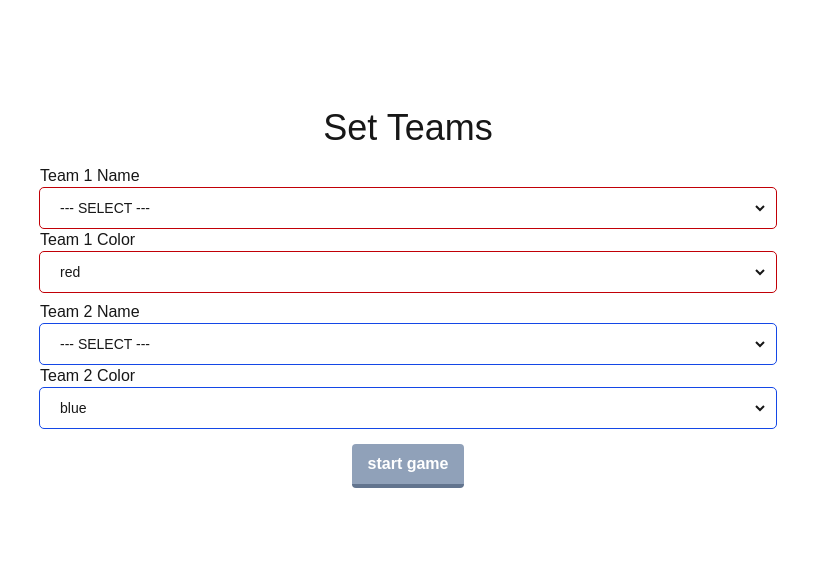
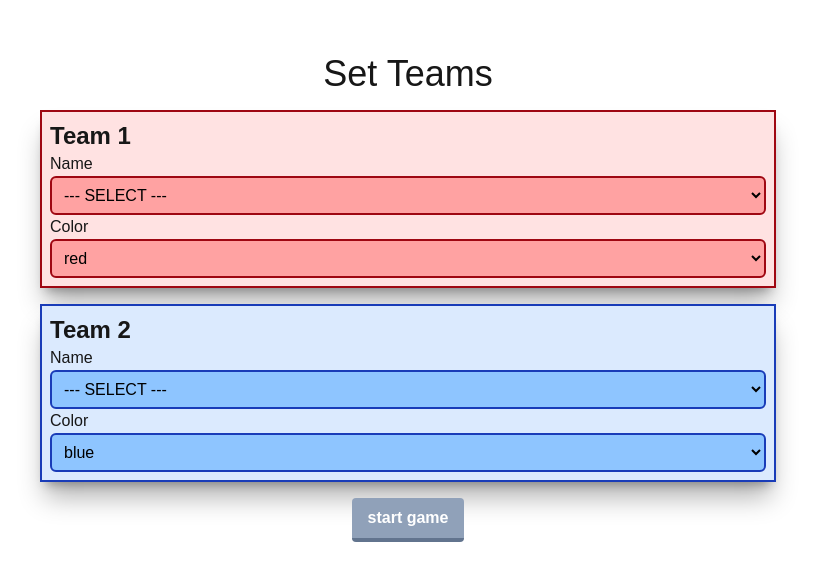
Before and after one commit to Merk42/cornholder, a Next.js app: page /pwa/cornholder/start in a window 1280 px wide. Shown: the part 110-690 px from the top of the page, without its empty margins (232-1047 px from the left). Built offline with nearby package versions, Linux system fonts and the light colour scheme.

Commit message:
similar name and color layout

```diff
--- a/app/start/page.tsx
+++ b/app/start/page.tsx
@@ -2,7 +2,7 @@
 import { useState } from 'react';
 import { useRouter } from 'next/navigation';
 import { useCounterStore } from '../providers/counter-store-provider'
-import { DEFAULT_BUTTON, TEAM_SELECT, THEME } from '../const/style';
+import { DEFAULT_BUTTON, TEAM_SELECT, THEME, BAG_BORDER, BAG_BUTTON } from '../const/style';
 
 export default function Start() {
     const { setTeam1Name, setTeam2Name, setFirst, setTeam1Color, setTeam2Color } = useCounterStore(
@@ -89,33 +89,43 @@ export default function Start() {
     return (
         <form className='max-w-3xl px-4 mx-auto h-dvh place-content-center'>
             <h1 className='text-4xl my-4 text-center'>Set Teams</h1>
-            <div className='mt-2'>
-                <label htmlFor="team1name">Team 1 Name</label>
-                <select className={`${TEAM_SELECT['base']}${TEAM_SELECT[localTeam1Color]}`} id="team1name" value={localTeam1Name} onChange={handleTeam1NameChange}>
+            <div className={`${BAG_BORDER['base']} ${BAG_BORDER[localTeam1Color]}`}>
+                <h2 className="w-full text-2xl font-bold">
+                    Team 1
+                </h2>
+                <div className="flex-1">
+                    <label htmlFor='team1name' className="capitalize block">name</label>
+                    <select className={`${BAG_BUTTON['base']} ${BAG_BUTTON[localTeam1Color]} text-left w-full`} id="team1name" value={localTeam1Name} onChange={handleTeam1NameChange}>
                         {TEAMS.map((team) => (
                             <option value={team} key={team}>{team}</option>
                         ))}
                     </select>
-                <label htmlFor="team1color">Team 1 Color</label>
-                <select className={`${TEAM_SELECT['base']}${TEAM_SELECT[localTeam1Color]}`} id="team1color" value={localTeam1Color} onChange={handleTeam1ColorChange}>
+                    <label htmlFor='team1color' className="capitalize block">color</label>
+                    <select className={`${BAG_BUTTON['base']} ${BAG_BUTTON[localTeam1Color]} text-left w-full`} id="team1color" value={localTeam1Color} onChange={handleTeam1ColorChange}>
                         {THEMES.map((color) => (
                             <option value={color} key={color}>{color}</option>
                         ))}
                     </select>
                 </div>
-            <div className='mt-2'>
-                <label htmlFor="team2name">Team 2 Name</label>
-                <select className={`${TEAM_SELECT['base']}${TEAM_SELECT[localTeam2Color]}`} id="team2name" value={localTeam2Name} onChange={handleTeam2NameChange}>
+            </div>
+            <div className={`${BAG_BORDER['base']} ${BAG_BORDER[localTeam2Color]}`}>
+                <h2 className="w-full text-2xl font-bold">
+                    Team 2
+                </h2>
+                <div className="flex-1">
+                    <label htmlFor='team2name' className="capitalize block">name</label>
+                    <select className={`${BAG_BUTTON['base']} ${BAG_BUTTON[localTeam2Color]} text-left w-full`} id="team2name" value={localTeam2Name} onChange={handleTeam2NameChange}>
                         {TEAMS.map((team) => (
                             <option value={team} key={team}>{team}</option>
                         ))}
                     </select>
-                <label htmlFor="team1color">Team 2 Color</label>
-                <select className={`${TEAM_SELECT['base']}${TEAM_SELECT[localTeam2Color]}`} id="team1color" value={localTeam2Color} onChange={handleTeam2ColorChange}>
+                    <label htmlFor='team2color' className="capitalize block">color</label>
+                    <select className={`${BAG_BUTTON['base']} ${BAG_BUTTON[localTeam2Color]} text-left w-full`} id="team2color" value={localTeam2Color} onChange={handleTeam2ColorChange}>
                         {THEMES.map((color) => (
                             <option value={color} key={color}>{color}</option>
                         ))}
                     </select>
+                </div>
             </div>
             <div className='text-center mt-4'>
                 <button type='button' className={DEFAULT_BUTTON} onClick={handleGameStart} disabled={localTeam1Name === '--- SELECT ---' || localTeam2Name === '--- SELECT ---'}>
```
Lines whose indentation alone changed are shown as unchanged.
